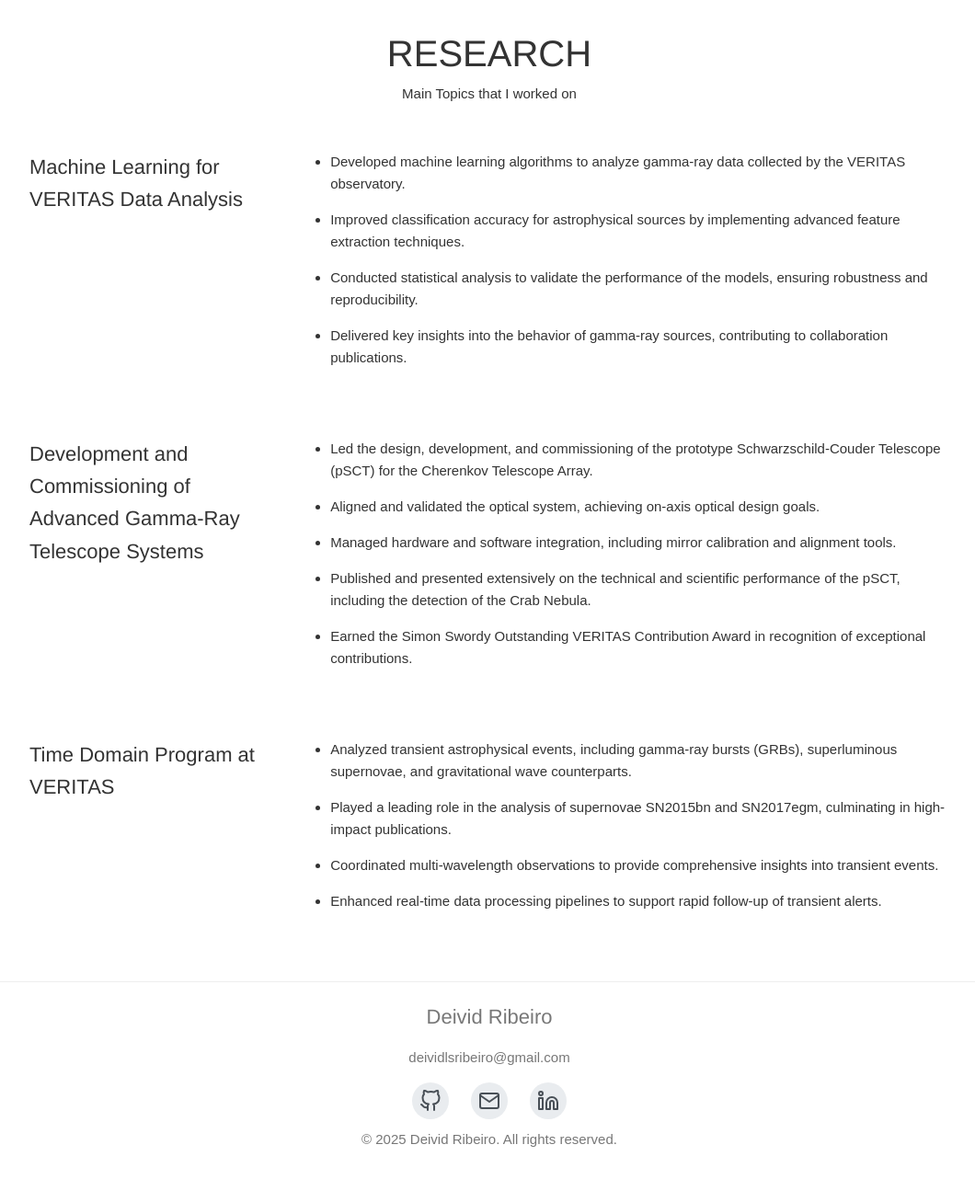
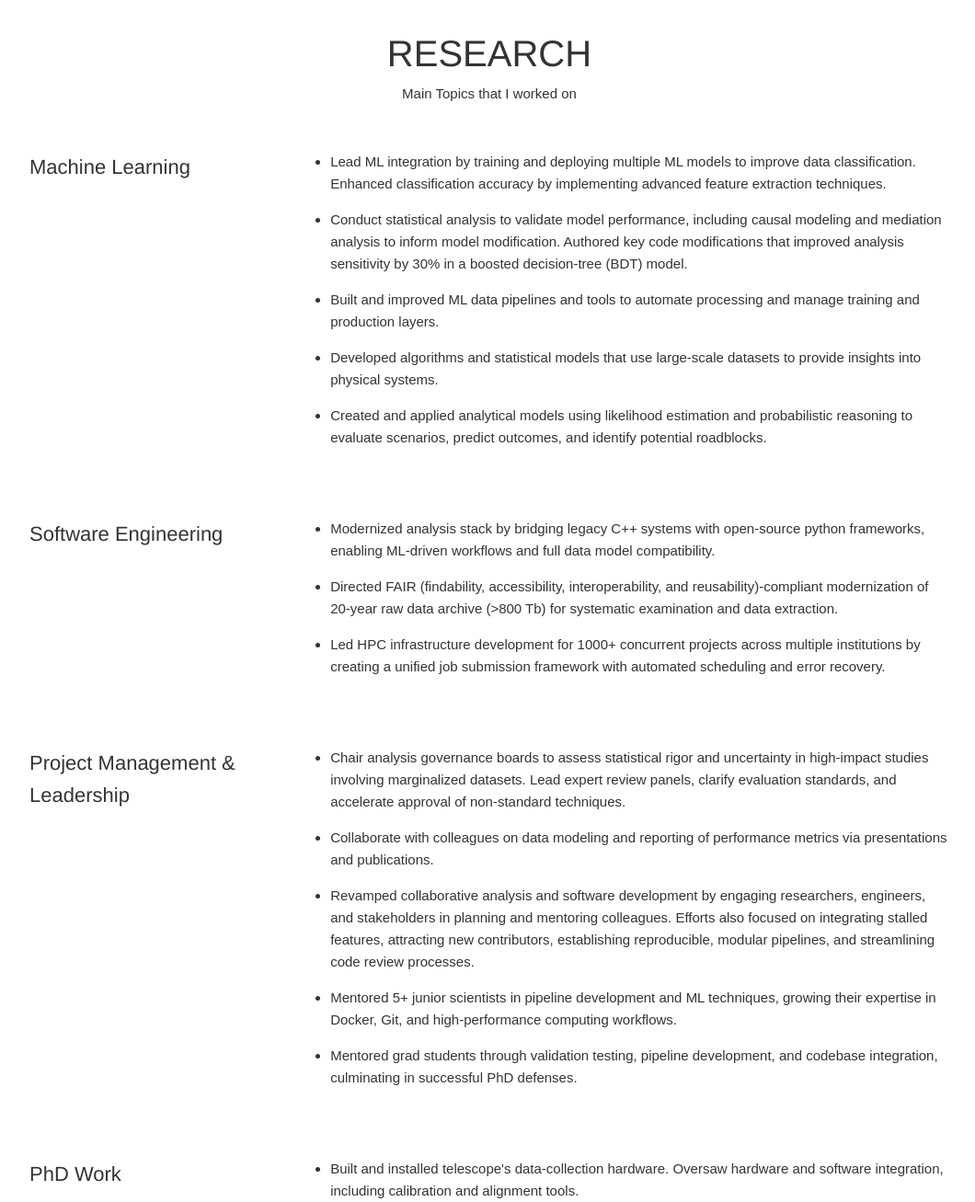
Before and after one commit to deividribeiro/deividribeiro.github.io, a Jekyll site: the page built from research.html, in a window 1280 px wide and 1400 px high, scrolled down 351 px, cut to the strip 93-1400 px from the top of the window. Shown: the whole strip at 92% size, without its empty margins (108-1168 px from the left). Built offline with Jekyll 4.4.1, drawn with Linux system fonts in a browser that asks for light colours; before the commit the page ends 1730 px from its top, so only the background shows below that; some of the changed text lies outside the part shown.

Commit message:
Further updates to research and work.

```diff
--- a/_data/research.yml
+++ b/_data/research.yml
@@ -1,22 +1,29 @@
 topics:
-  - title: Machine Learning for VERITAS Data Analysis
+  - title: Machine Learning
     details:
-      - Developed machine learning algorithms to analyze gamma-ray data collected by the VERITAS observatory.
-      - Improved classification accuracy for astrophysical sources by implementing advanced feature extraction techniques.
-      - Conducted statistical analysis to validate the performance of the models, ensuring robustness and reproducibility.
-      - Delivered key insights into the behavior of gamma-ray sources, contributing to collaboration publications.
+      - Lead ML integration by training and deploying multiple ML models to improve data classification. Enhanced classification accuracy by implementing advanced feature extraction techniques.
+      - Conduct statistical analysis to validate model performance, including causal modeling and mediation analysis to inform model modification. Authored key code modifications that improved analysis sensitivity by 30% in a boosted decision-tree (BDT) model.
+      - Built and improved ML data pipelines and tools to automate processing and manage training and production layers.
+      - Developed algorithms and statistical models that use large-scale datasets to provide insights into physical systems.
+      - Created and applied analytical models using likelihood estimation and probabilistic reasoning to evaluate scenarios, predict outcomes, and identify potential roadblocks.
 
-  - title: Development and Commissioning of Advanced Gamma-Ray Telescope Systems
+  - title: Software Engineering
     details:
-      - Led the design, development, and commissioning of the prototype Schwarzschild-Couder Telescope (pSCT) for the Cherenkov Telescope Array.
-      - Aligned and validated the optical system, achieving on-axis optical design goals.
-      - Managed hardware and software integration, including mirror calibration and alignment tools.
-      - Published and presented extensively on the technical and scientific performance of the pSCT, including the detection of the Crab Nebula.
-      - Earned the Simon Swordy Outstanding VERITAS Contribution Award in recognition of exceptional contributions.
+      - Modernized analysis stack by bridging legacy C++ systems with open-source python frameworks, enabling ML-driven workflows and full data model compatibility.
+      - Directed FAIR (findability, accessibility, interoperability, and reusability)-compliant modernization of 20-year raw data archive (>800 Tb) for systematic examination and data extraction.
+      - Led HPC infrastructure development for 1000+ concurrent projects across multiple institutions by creating a unified job submission framework with automated scheduling and error recovery.
 
-  - title: Time Domain Program at VERITAS
+  - title: Project Management & Leadership
     details:
-      - Analyzed transient astrophysical events, including gamma-ray bursts (GRBs), superluminous supernovae, and gravitational wave counterparts.
-      - Played a leading role in the analysis of supernovae SN2015bn and SN2017egm, culminating in high-impact publications.
-      - Coordinated multi-wavelength observations to provide comprehensive insights into transient events.
-      - Enhanced real-time data processing pipelines to support rapid follow-up of transient alerts.
+      - Chair analysis governance boards to assess statistical rigor and uncertainty in high-impact studies involving marginalized datasets. Lead expert review panels, clarify evaluation standards, and accelerate approval of non-standard techniques.
+      - Collaborate with colleagues on data modeling and reporting of performance metrics via presentations and publications.
+      - Revamped collaborative analysis and software development by engaging researchers, engineers, and stakeholders in planning and mentoring colleagues. Efforts also focused on integrating stalled features, attracting new contributors, establishing reproducible, modular pipelines, and streamlining code review processes.
+      - Mentored 5+ junior scientists in pipeline development and ML techniques, growing their expertise in Docker, Git, and high-performance computing workflows.
+      - Mentored grad students through validation testing, pipeline development, and codebase integration, culminating in successful PhD defenses.
+
+  - title: PhD Work
+    details:
+      - Built and installed telescope's data-collection hardware. Oversaw hardware and software integration, including calibration and alignment tools.
+      - Enhanced real-time data processing pipelines to support rapid follow-up on alerts. Authored detailed usage guides for data analysis workflows.
+      - Enabled virtual observation during COVID by creating a VNC-based remote access framework, integrating secure connections across control systems, data acquisition nodes, and monitoring interfaces. Standardized VPN/VNC workflows to reduce onboarding time for internal users.
+      - Provided presentations and consultations to stakeholders on analytics results and solutions.
--- a/_data/work.yml
+++ b/_data/work.yml
@@ -1,14 +1,14 @@
 experience:
-  - title: POST-DOCTORAL FELLOW
+  - title: Data Scientist
     period: September 2022 - present
     details:
-      - Continued leadership within the VERITAS collaboration by chairing the Analysis Coordination Group, leading development of primary analysis package in C++, and extensive student mentorship.
-      - Developed ML models for multi-modal image classification of gamma-ray images. Wrote custom LSTM, wGAN, conditional GAN and vision transformers neural networks.
+      - Lead cross-functional initiatives in astronomy data analysis, software modernization, and machine learning integration, driving innovations across several major projects and objectives as the telescope nears retirement in the next three years.
+      - Transform technical capabilities through open-source adoption and reproducibility practices for scalable, interoperable analysis ecosystems.
 
   - title: PHD STUDENT
     period: August 2016 - September 2022
     details:
-      - PhD in astrophysics with 8 years experience in data science, machine learning, research, software and hardware development.
-      - As part of the VERITAS collaboration, I observed and analyzed high-energy gamma-rays, which I fit to astrophysical models of Superluminous Supernovae, GRBs, gravitational waves and blazar galaxies. I also supported the collaboration through extensive mentoring and service projects, including lead software development of the primary analysis package written in C++.
+      - Led design, development, and commissioning of a prototype next-generation telescope.
+      - Advanced data collection and analysis infrastructure for VERITAS, acknowledged with the Simon Swordy Outstanding VERITAS Contribution Award.
       - Built, installed and commissioned the mirror panels toward the alignment of the prototype Schwarszchild Couder telescope to <3 arcmin angular resolution.
       - Preceptor and Lead Teaching Fellow in the physics department where I was award the Alan Sachs Teaching award.
--- a/work.html
+++ b/work.html
@@ -13,6 +13,7 @@
     <h2>Work Experience</h2>
     <p class="subtitle">Achievements and Experience</p>
 
+    <p>The Very Energetic Radiation Imaging Telescope Array System (VERITAS) is a ground-based gamma-ray observatory in Arizona, where four Cherenkov telescopes examine the universe’s most violent and energetic processes.</p>
     {% for job in site.data.work.experience %}
     <div class="job-item">
       <div class="job-left">
```
Also changed, not shown: assets/images/sleep_map.png.
